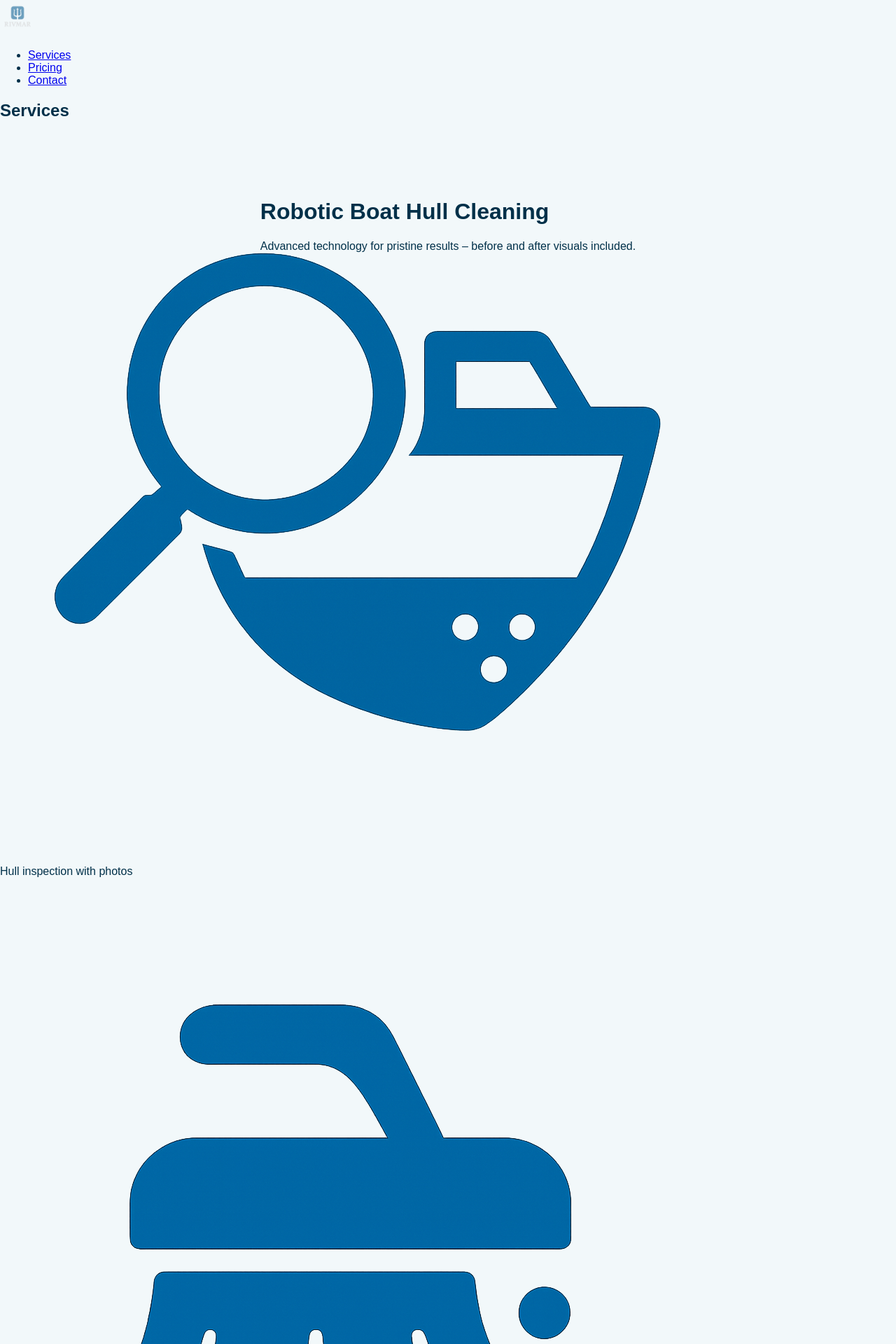
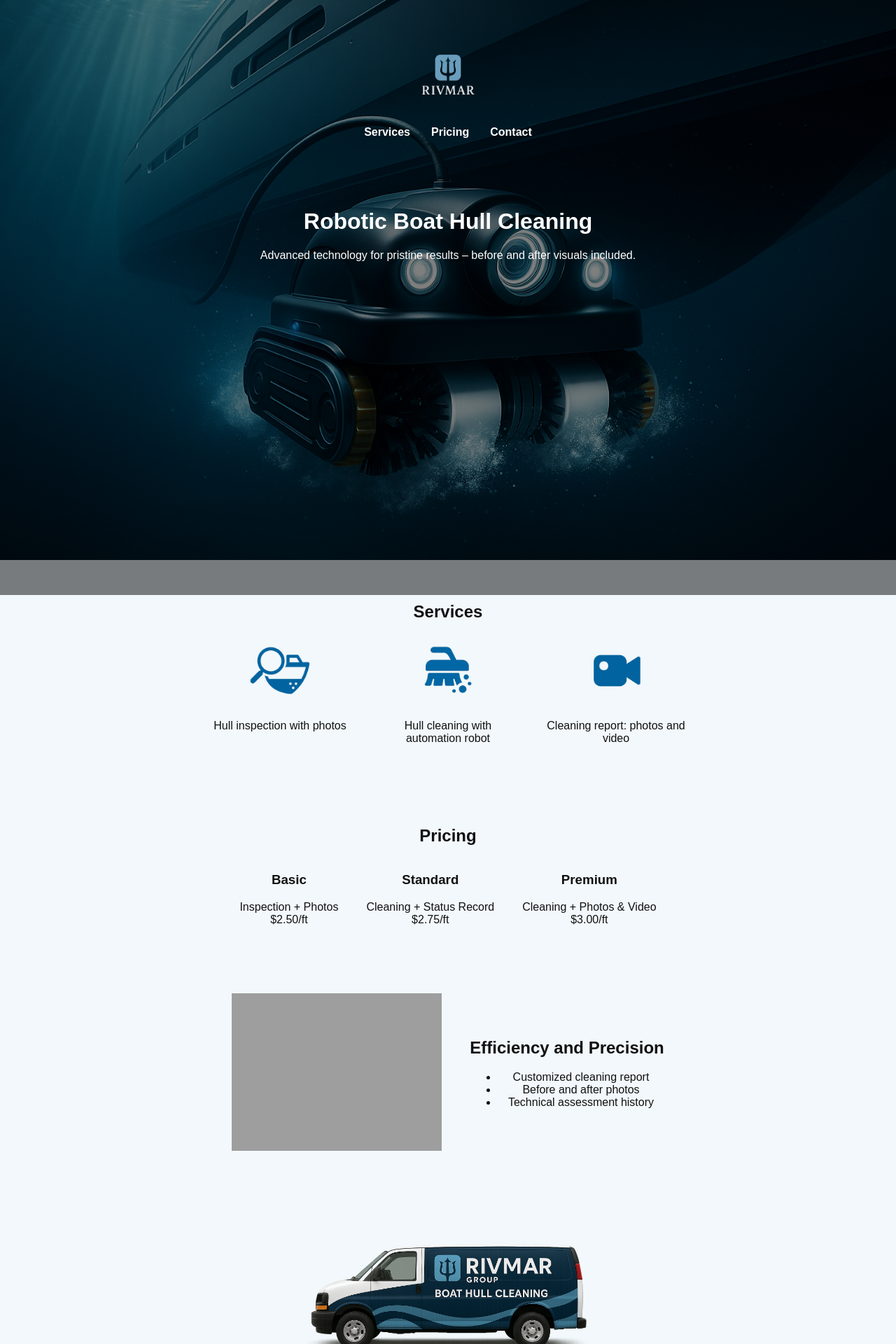
Before and after one commit to rivmargroup/RivMar, a PHP site: page / in a window 1280 px wide; the page is wider, and only the part inside the window is pictured. Shown: the top 1920 px of that part at 70% size. Run offline with PHP 8.4, Linux system fonts and the light colour scheme; grey boxes are pictures that could not be loaded.

Commit message:
Update styles.css

```diff
--- a/styles.css
+++ b/styles.css
@@ -1,102 +1,96 @@
+
 body {
   margin: 0;
   font-family: Arial, sans-serif;
-  background-color: #f2f8fa;
-  color: #003049;
+  background-color: #f2f8fb;
+  color: #111;
+  text-align: center;
 }
 
-.container {
-  max-width: 1200px;
-  margin: 0 auto;
-  padding: 40px 20px;
+.hero {
+  background-image: url('assets/banner.png');
+  background-size: cover;
+  background-position: center;
+  color: white;
+  height: 100vh;
+  position: relative;
 }
 
-.hero-header {
-  position: relative;
-  text-align: center;
-  color: white;
+.overlay {
+  background-color: rgba(0, 0, 0, 0.5);
+  height: 100%;
+  padding-top: 50px;
 }
 
-.banner-image {
-  width: 100%;
-  height: auto;
+.logo {
+  width: 100px;
+  margin-top: 10px;
 }
 
-.top-nav {
+nav ul {
+  list-style: none;
   display: flex;
-  justify-content: space-between;
-  align-items: center;
-  background-color: #003049;
-  padding: 10px 40px;
+  justify-content: center;
+  gap: 30px;
+  padding: 0;
 }
 
-.top-nav ul {
-  list-style: none;
-  display: flex;
-  gap: 20px;
-}
-
-.top-nav a {
+nav a {
   color: white;
   text-decoration: none;
   font-weight: bold;
 }
 
-.logo {
-  height: 50px;
+.hero-text {
+  margin-top: 100px;
 }
 
-.hero-text {
-  position: absolute;
-  top: 40%;
-  left: 50%;
-  transform: translate(-50%, -50%);
+.services, .pricing, .features, .van-section {
+  padding: 40px 20px;
 }
 
-.service-grid, .pricing-grid {
+.cards {
   display: flex;
   justify-content: center;
-  gap: 20px;
+  gap: 40px;
   flex-wrap: wrap;
 }
 
-.service-box, .plan {
-  background: white;
-  border-radius: 10px;
-  box-shadow: 0 0 8px rgba(0,0,0,0.1);
-  padding: 20px;
-  text-align: center;
-  width: 250px;
+.card {
+  width: 200px;
 }
 
-.robot-info {
-  display: flex;
-  align-items: center;
-  gap: 20px;
-  margin-top: 40px;
+.card img {
+  width: 100px;
+  height: auto;
 }
 
-.robot-info img {
+.pricing-options {
+  display: flex;
+  justify-content: center;
+  gap: 40px;
+  flex-wrap: wrap;
+}
+
+.features {
+  display: flex;
+  justify-content: center;
+  align-items: center;
+  gap: 40px;
+  flex-wrap: wrap;
+}
+
+.features img {
   width: 300px;
 }
 
-.van-image {
-  width: 100%;
-  max-width: 800px;
-  display: block;
-  margin: 40px auto;
-}
-
-.subscribe form {
-  display: flex;
-  justify-content: center;
-  gap: 10px;
-  margin-top: 20px;
+.van-section img {
+  width: 400px;
 }
 
 footer {
-  background-color: #003049;
+  background-color: #042a4b;
   color: white;
-  text-align: center;
   padding: 20px;
+  font-size: 14px;
 }
```
